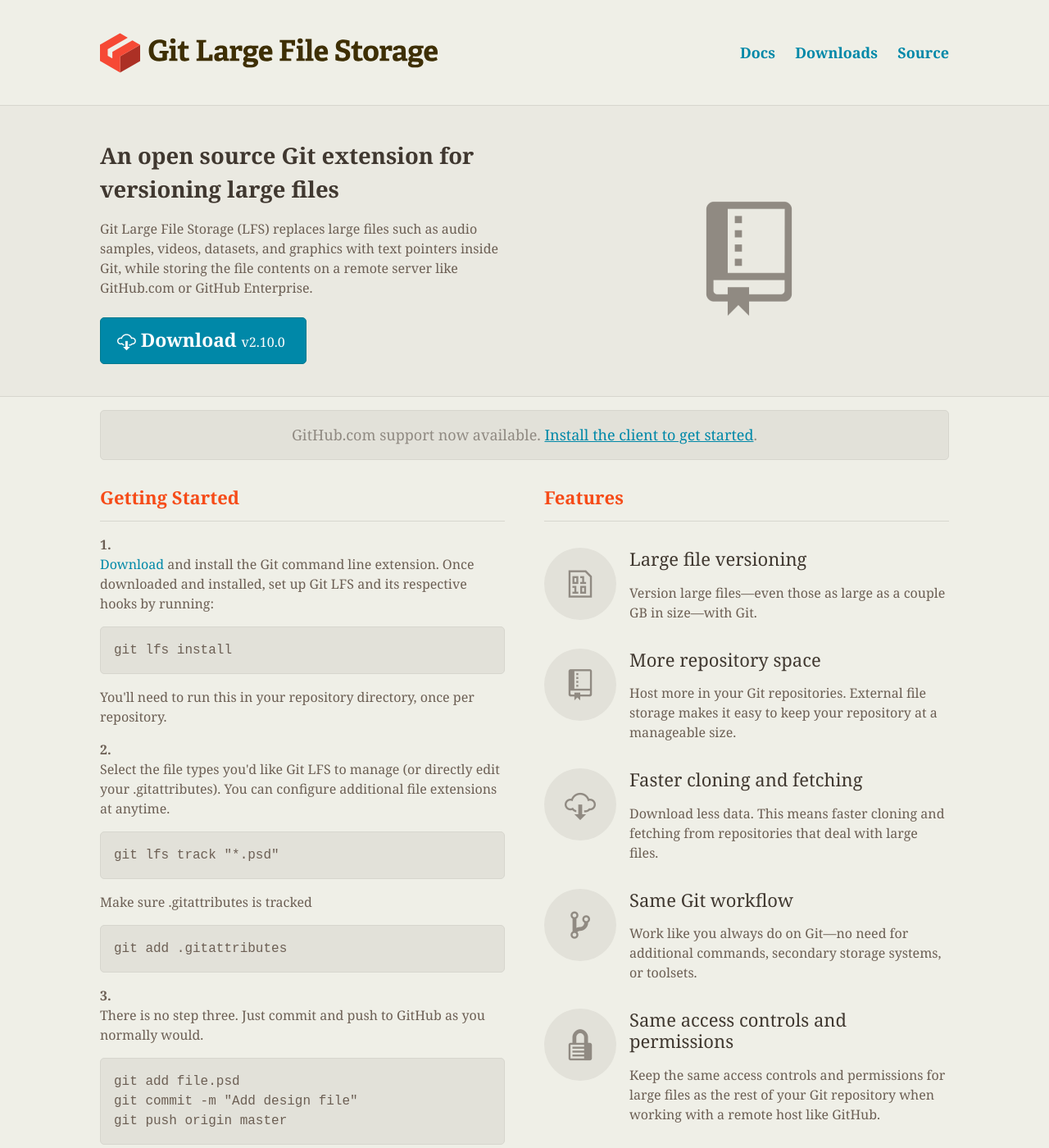
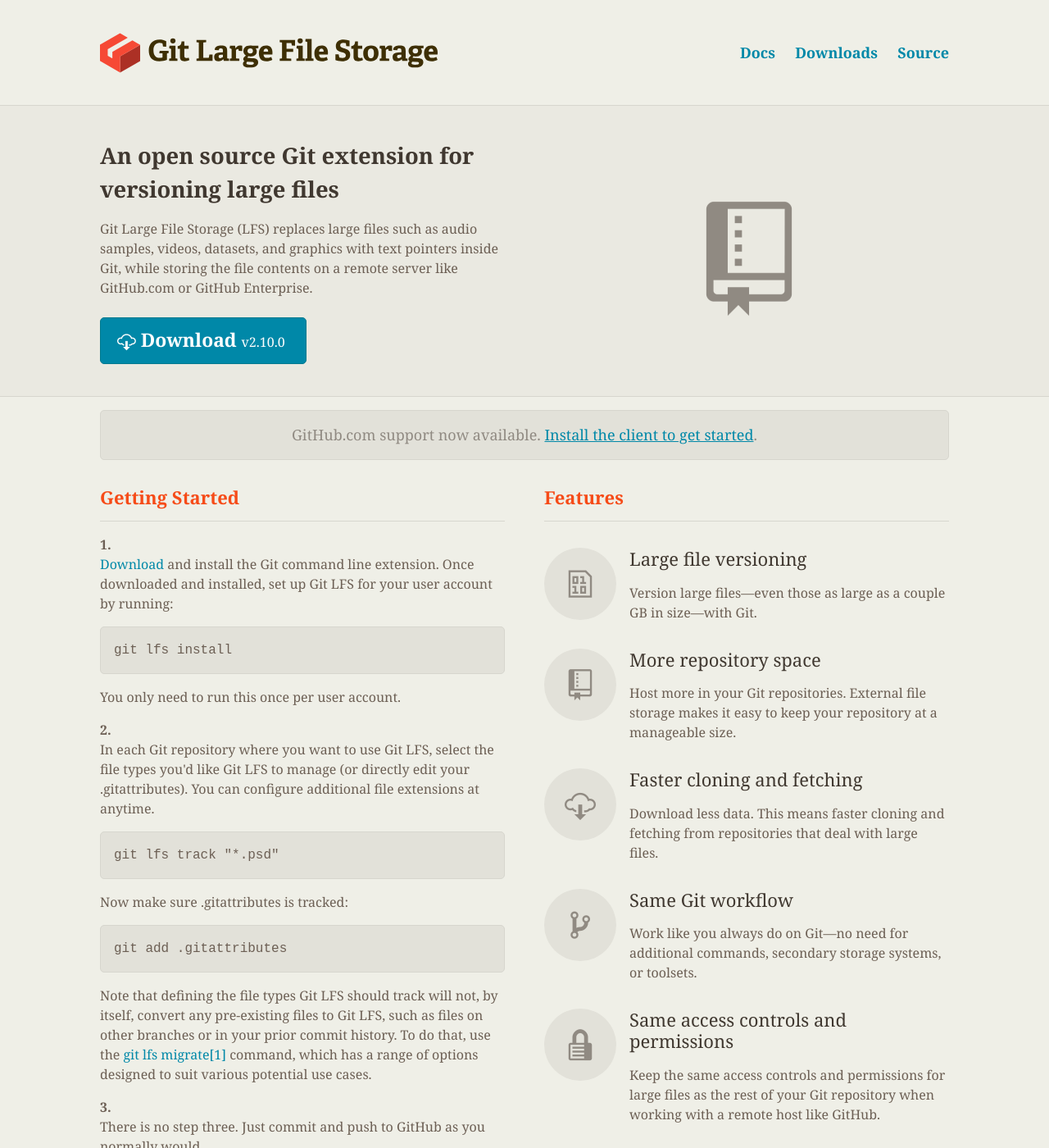
Before and after one commit to git-lfs/git-lfs.github.com, a Jekyll site: the page built from index.html, in a window 1280 px wide and 1400 px high. Shown: the whole window at 82% size. Built offline with Jekyll 4.4.1, drawn with Linux system fonts in a browser that asks for light colours.

Commit message:
home/secondary.html: clarify install and setup
We further clarify the documentation on the home
page regarding how and when to install and configure
LFS, distinguishing the normal one-time (per user)
install step from the per-repository tracking setup
steps, and also noting the "git lfs migrate" command
and its use in dealing with pre-existing files.

This builds on the clarifications added in PR #37
(commit 3eb274c3f246e01c481e4f52431b3909453210bc).

```diff
--- a/_includes/home/secondary.html
+++ b/_includes/home/secondary.html
@@ -25,16 +25,17 @@
                data-os-mac="https://github.com/git-lfs/git-lfs/releases/download/v{{site.git-lfs-release}}/git-lfs-darwin-amd64-v{{site.git-lfs-release}}.tar.gz"
                data-os-windows="https://github.com/git-lfs/git-lfs/releases/download/v{{site.git-lfs-release}}/git-lfs-windows-v{{site.git-lfs-release}}.exe"
                data-os-linux="https://github.com/git-lfs/git-lfs/releases/download/v{{site.git-lfs-release}}/git-lfs-linux-amd64-v{{site.git-lfs-release}}.tar.gz">Download</a>
-            and install the Git command line extension. Once downloaded and installed, set up Git LFS and its respective hooks by running:
+            and install the Git command line extension. Once downloaded and installed, set up Git LFS for your user account by running:
           </p>
           <pre>git lfs install</pre>
-          <p>You'll need to run this in your repository directory, once per repository.</p>
+          <p>You only need to run this once per user account.</p>
         </li>
         <li>
-          <p>Select the file types you'd like Git LFS to manage (or directly edit your .gitattributes). You can configure additional file extensions at anytime.</p>
+          <p>In each Git repository where you want to use Git LFS, select the file types you'd like Git LFS to manage (or directly edit your .gitattributes). You can configure additional file extensions at anytime.</p>
 <pre>git lfs track "*.psd"</pre>
-          <p>Make sure .gitattributes is tracked</p>
+          <p>Now make sure .gitattributes is tracked:</p>
 <pre>git add .gitattributes</pre>
+          <p>Note that defining the file types Git LFS should track will not, by itself, convert any pre-existing files to Git LFS, such as files on other branches or in your prior commit history. To do that, use the <a href="https://github.com/git-lfs/git-lfs/blob/master/docs/man/git-lfs-migrate.1.ronn?utm_source=gitlfs_site&amp;utm_medium=doc_man_migrate_link&amp;utm_campaign=gitlfs">git lfs migrate[1]</a> command, which has a range of options designed to suit various potential use cases.</p>
         </li>
         <li>
           <p>There is no step three. Just commit and push to GitHub as you normally would.</p>
```
